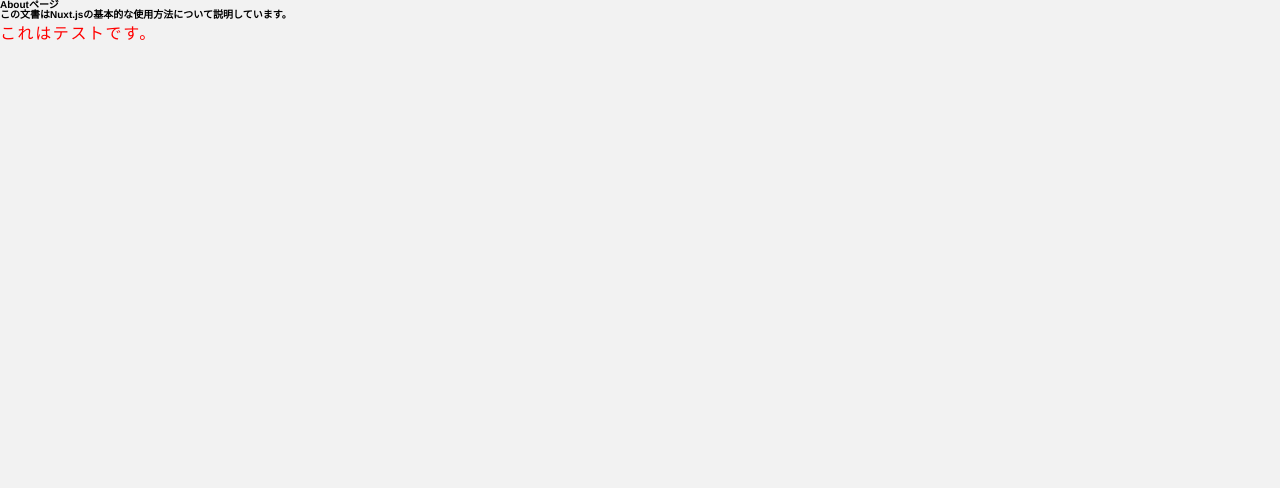
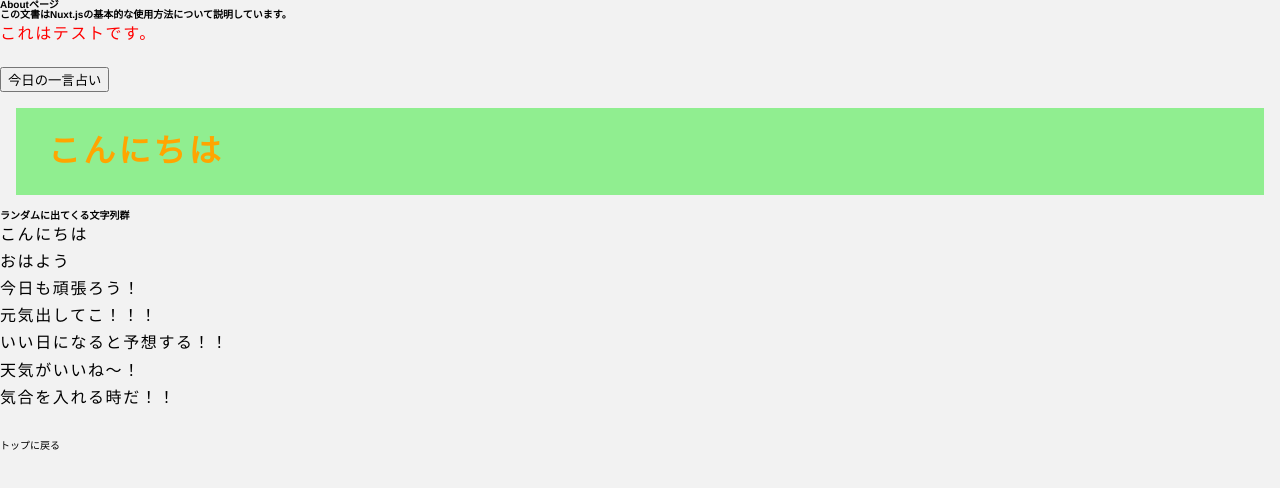
Before and after one commit to takatoshi-tenko/vue-folder, a Nuxt app: page /about in a window 1280 px wide. Shown: the top 488 px of the page. Built offline with nearby package versions, Linux system fonts and the light colour scheme.

Commit message:
今日の一言をランダムに表示する機構を作った

```diff
--- a/components/Hello.vue
+++ b/components/Hello.vue
@@ -1,14 +1,14 @@
 <template>
   <div>
-    <h1>
+    <h1 class="hello-title">
       ようこそFight appへ！
     </h1>
     <div>
       <h2>記事一覧</h2>
       <ul>
-        <li v-for="post in posts" :key="post.id">
+        <!-- <li v-for="post in posts" :key="post.id">
           {{ post.title }}
-        </li>
+        </li> -->
       </ul>
     </div>
     <form action="/" method="POST">
--- a/pages/about.vue
+++ b/pages/about.vue
@@ -3,6 +3,19 @@
     <h1>Aboutページ</h1>
     <h2>{{ subtitle }}</h2>
     <p class="article-description">これはテストです。</p>
+    <button @click="randomTodayDescription">今日の一言占い</button>
+    <p class="today-message">{{ descriptionStatus[todayDescription].text }}</p>
+    <!-- <p>{{ count }}</p> -->
+    <h3>ランダムに出てくる文字列群</h3>
+    <p
+      v-for="(item, i) in descriptionStatus"
+      :key="i"
+      class="message-group"
+    >{{ item.text }}</p>
+    <br>
+    <br>
+    <br>
+    <nuxt-link to="/">トップに戻る</nuxt-link>
   </div>
 </template>
 
@@ -10,9 +23,24 @@
 export default {
   data(){
     return {
-      subtitle: 'この文書はNuxt.jsの基本的な使用方法について説明しています。'
+      subtitle: 'この文書はNuxt.jsの基本的な使用方法について説明しています。',
+      todayDescription: 0,
+      descriptionStatus: [
+        { text: 'こんにちは' },
+        { text: 'おはよう' },
+        { text: '今日も頑張ろう！' },
+        { text: '元気出してこ！！！' },
+        { text: 'いい日になると予想する！！' },
+        { text: '天気がいいね〜！' },
+        { text: '気合を入れる時だ！！' },
+      ]
     }
   },
+  methods: {
+    randomTodayDescription () {
+      this.todayDescription = Math.floor(Math.random() * this.descriptionStatus.length)
+    }
+  }
 }
 </script>
 
@@ -22,4 +50,19 @@ export default {
     color: red;
   }
 }
+.today {
+  &-message {
+    margin: 1rem;
+    font-size: 2rem;
+    font-weight: bold;
+    color: orange;
+    padding: 1rem 2rem;
+    background-color: lightgreen;
+  }
+}
+.message {
+  &-group {
+    margin-bottom: 0;
+  }
+}
 </style>
--- a/pages/index.vue
+++ b/pages/index.vue
@@ -1,12 +1,12 @@
 <template>
   <div>
-    <!-- <Hello/> -->
+    <Hello/>
     <router-link class="btn btn-light" to="/form">
       投稿画面
     </router-link>
     <br><br>
     <ul class="list-group list-group-flush">
-      <li class="list-group-item" v-for="message in messages" :key="message">
+      <li class="list-group-item" v-for="(message, i) in messages" :key="i">
         <div>
           {{ message.name }}
         </div>
@@ -15,6 +15,9 @@
         </div>
       </li>
     </ul>
+    <h3 class="new-function">新機能！！</h3>
+    <span>今日の一言を決めてもらおう！</span>
+    <nuxt-link class="about" to="/about">Aboutページに飛ぶ</nuxt-link>
   </div>
 </template>
 
@@ -35,5 +38,24 @@ import Hello from '../components/Hello.vue'
   }
 </script>
 
-<style>
+<style lang="scss">
+.new {
+  &-function {
+    margin-top: 1rem;
+  }
+}
+.about {
+  font-size: 1rem;
+  color: yellow;
+  padding: 8px 16px;
+  background-color: gray;
+  // transition: 0.3s all ease;
+  &:hover {
+    color: gray;
+    background-color: yellow;
+    transition: 0.3s all ease;
+  }
+}
+</style>>
+
 </style>
```
